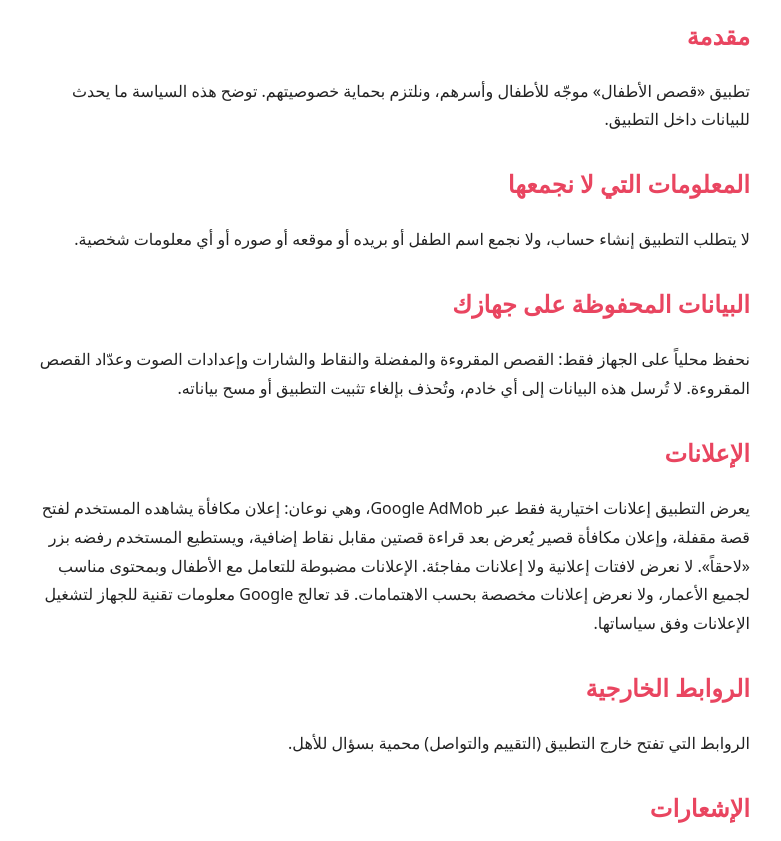
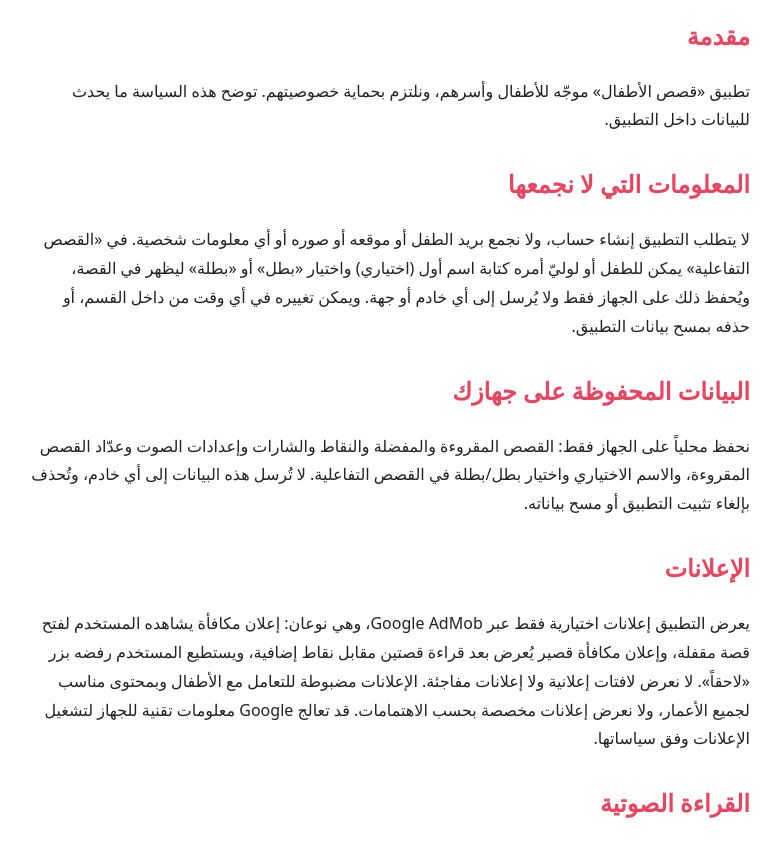
Before and after one commit to ALMustafa96/kids-stories-privacy, a plain HTML site: page privacy_policy.html in a window 1280 px wide. Shown: the part 104-945 px from the top of the page, without its empty margins (250-1031 px from the left). Drawn offline with Linux system fonts and the light colour scheme.

Commit message:
Update privacy policy: optional hero name for interactive stories, TTS note
Co-Authored-By: Claude Sonnet 5.5 <noreply@anthropic.com>

```diff
--- a/privacy_policy.html
+++ b/privacy_policy.html
@@ -1,9 +1,10 @@
 <!doctype html><html lang="ar" dir="rtl"><head><meta charset="utf-8"><meta name="viewport" content="width=device-width,initial-scale=1"><title>سياسة الخصوصية - قصص الأطفال</title>
 <style>body{font-family:system-ui,Arial;max-width:720px;margin:32px auto;padding:0 16px;line-height:1.8;color:#222}h1{color:#16213e}h2{color:#e94560;margin-top:28px}</style></head><body>
 <h1>سياسة الخصوصية - قصص الأطفال</h1><h2>مقدمة</h2><p>تطبيق «قصص الأطفال» موجّه للأطفال وأسرهم، ونلتزم بحماية خصوصيتهم. توضح هذه السياسة ما يحدث للبيانات داخل التطبيق.</p>
-<h2>المعلومات التي لا نجمعها</h2><p>لا يتطلب التطبيق إنشاء حساب، ولا نجمع اسم الطفل أو بريده أو موقعه أو صوره أو أي معلومات شخصية.</p>
-<h2>البيانات المحفوظة على جهازك</h2><p>نحفظ محلياً على الجهاز فقط: القصص المقروءة والمفضلة والنقاط والشارات وإعدادات الصوت وعدّاد القصص المقروءة. لا تُرسل هذه البيانات إلى أي خادم، وتُحذف بإلغاء تثبيت التطبيق أو مسح بياناته.</p>
+<h2>المعلومات التي لا نجمعها</h2><p>لا يتطلب التطبيق إنشاء حساب، ولا نجمع بريد الطفل أو موقعه أو صوره أو أي معلومات شخصية. في «القصص التفاعلية» يمكن للطفل أو لوليّ أمره كتابة اسم أول (اختياري) واختيار «بطل» أو «بطلة» ليظهر في القصة، ويُحفظ ذلك على الجهاز فقط ولا يُرسل إلى أي خادم أو جهة. ويمكن تغييره في أي وقت من داخل القسم، أو حذفه بمسح بيانات التطبيق.</p>
+<h2>البيانات المحفوظة على جهازك</h2><p>نحفظ محلياً على الجهاز فقط: القصص المقروءة والمفضلة والنقاط والشارات وإعدادات الصوت وعدّاد القصص المقروءة، والاسم الاختياري واختيار بطل/بطلة في القصص التفاعلية. لا تُرسل هذه البيانات إلى أي خادم، وتُحذف بإلغاء تثبيت التطبيق أو مسح بياناته.</p>
 <h2>الإعلانات</h2><p>يعرض التطبيق إعلانات اختيارية فقط عبر Google AdMob، وهي نوعان: إعلان مكافأة يشاهده المستخدم لفتح قصة مقفلة، وإعلان مكافأة قصير يُعرض بعد قراءة قصتين مقابل نقاط إضافية، ويستطيع المستخدم رفضه بزر «لاحقاً». لا نعرض لافتات إعلانية ولا إعلانات مفاجئة. الإعلانات مضبوطة للتعامل مع الأطفال وبمحتوى مناسب لجميع الأعمار، ولا نعرض إعلانات مخصصة بحسب الاهتمامات. قد تعالج Google معلومات تقنية للجهاز لتشغيل الإعلانات وفق سياساتها.</p>
+<h2>القراءة الصوتية</h2><p>تُقرأ القصص بصوت محرك النطق المثبّت على جهازك (مثل خدمة Google لتحويل النص إلى كلام) وفق إعدادات الجهاز. لا يسجّل التطبيق صوت الطفل ولا يطلب إذن الميكروفون.</p>
 <h2>الروابط الخارجية</h2><p>الروابط التي تفتح خارج التطبيق (التقييم والتواصل) محمية بسؤال للأهل.</p>
 <h2>الإشعارات</h2><p>الإشعارات تذكيرات محلية على جهازك، ويمكن إيقافها من إعدادات النظام.</p>
 <h2>الأذونات</h2><p>الإنترنت: لتحميل الإعلانات. الإشعارات: لتذكير القراءة. تشغيل عند الإقلاع: لإعادة جدولة التذكير. الاهتزاز: لتنبيهات الإشعارات.</p>
```
